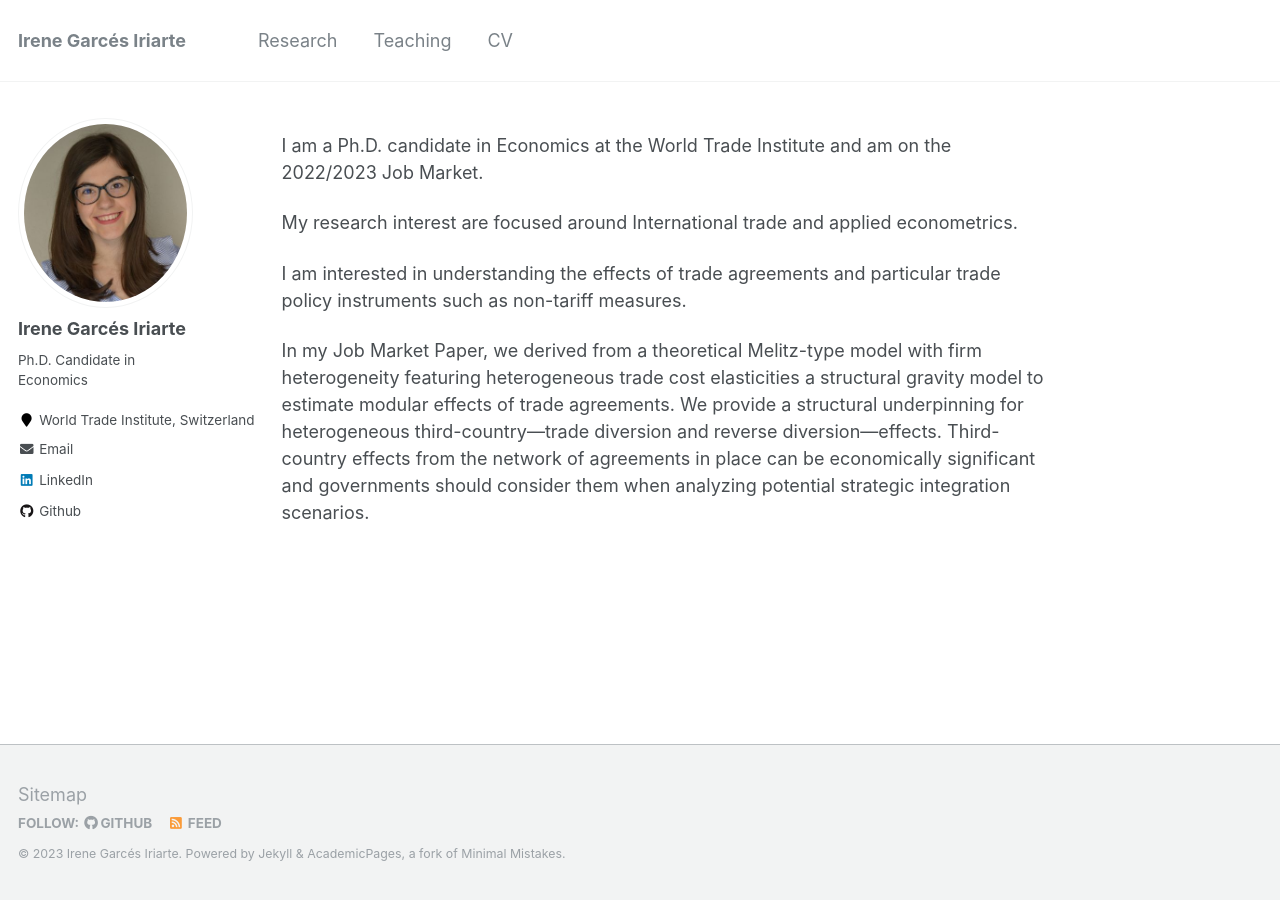
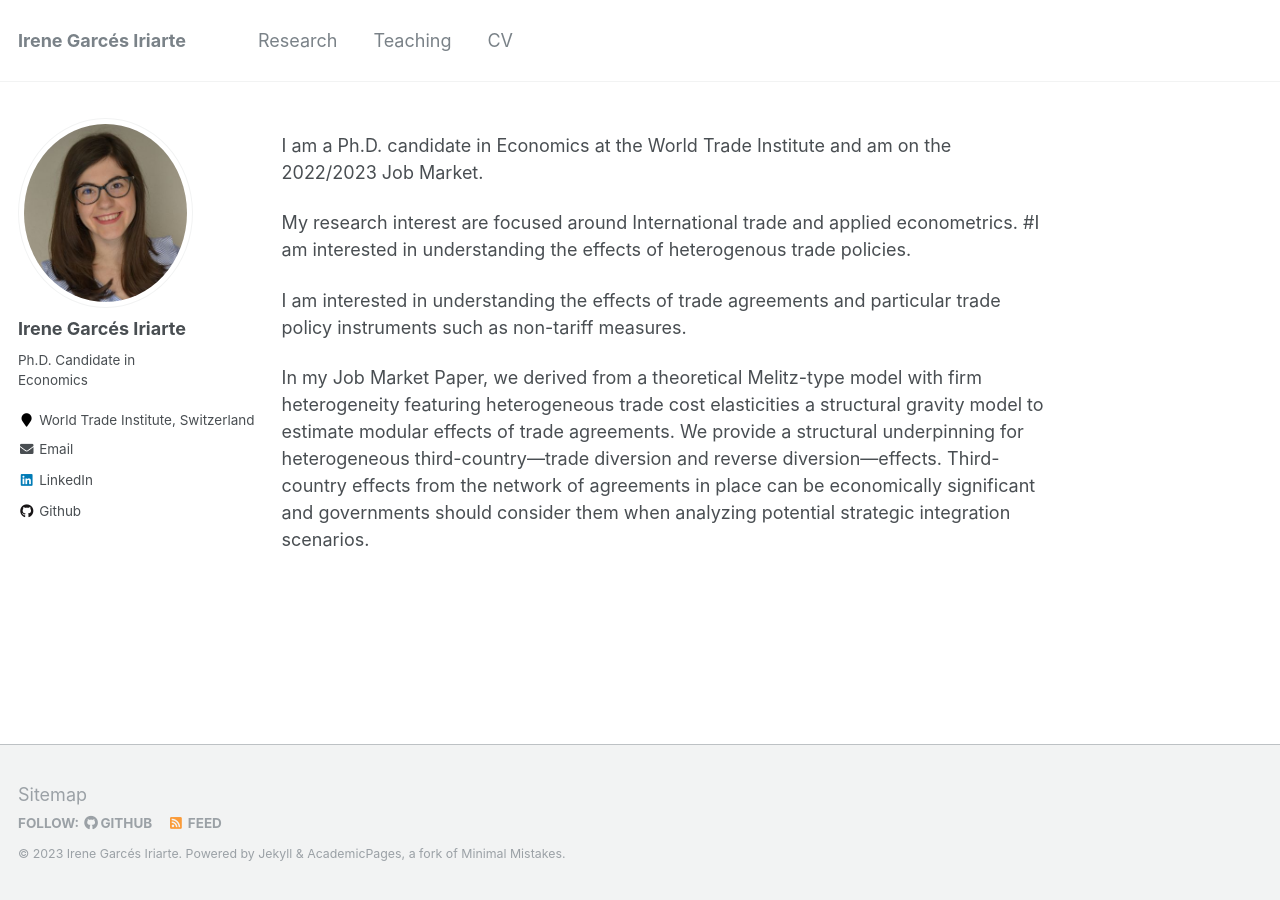
Before and after one commit to IreneGarces/irenegarces.github.io, a Jekyll site: the page built from _pages/about.md, in a window 1280 px wide. Built offline with Jekyll 4.4.1, drawn with Linux system fonts in a browser that asks for light colours.

Commit message:
Update about.md

```diff
--- a/_pages/about.md
+++ b/_pages/about.md
@@ -11,6 +11,7 @@ redirect_from:
 I am a Ph.D. candidate in Economics at the World Trade Institute and am on the 2022/2023 Job Market.
 
 My research interest are focused around International trade and applied econometrics.
+#I am interested in understanding the effects of heterogenous trade policies.
 
 I am interested in understanding the effects of trade agreements and particular trade policy instruments such as non-tariff measures.
 
```
